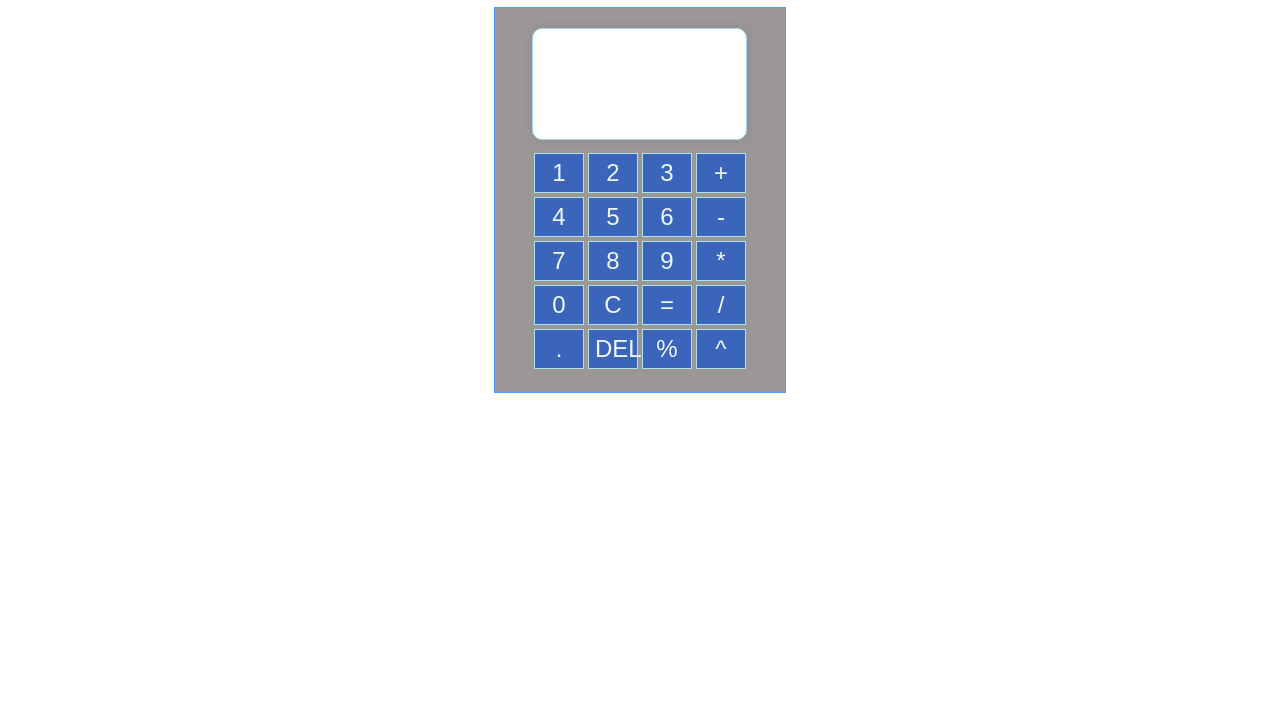
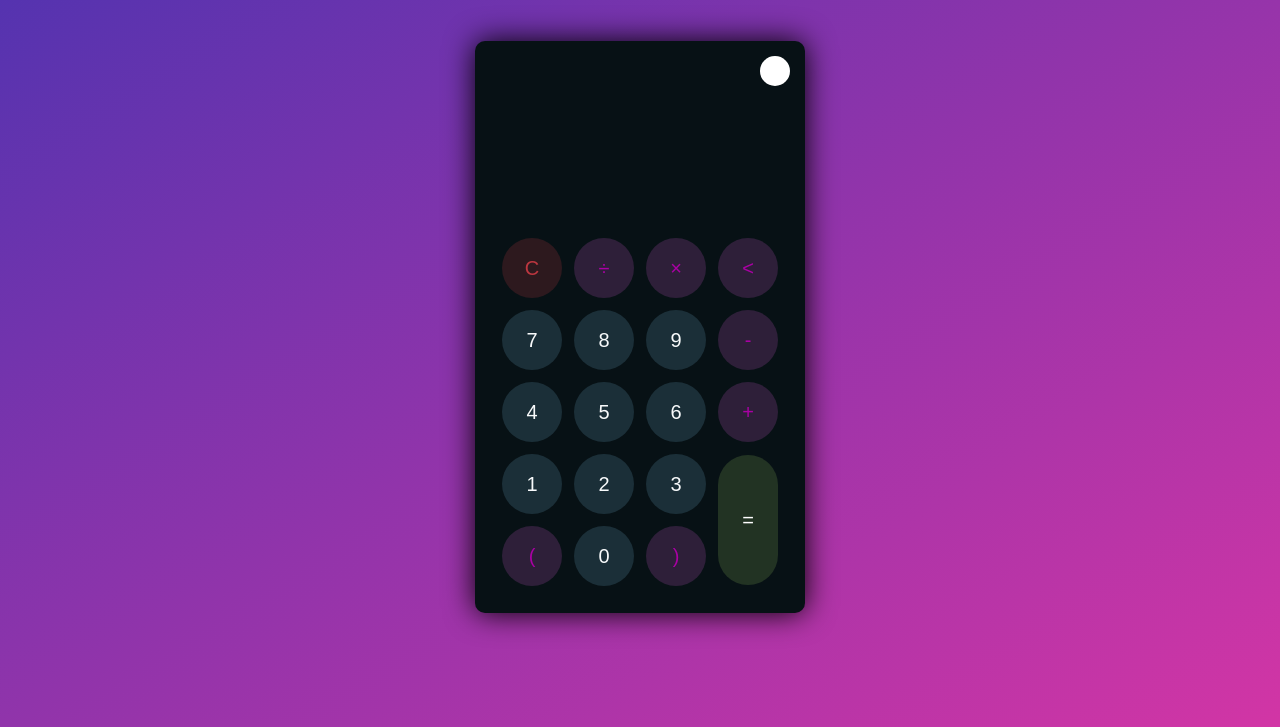
Before and after one commit to Ktuffuor/Calculator, a plain HTML site: page index.html in a window 1280 px wide. Shown: the part 73-800 px from the top of the page. Drawn offline with Linux system fonts and the light colour scheme.

Commit message:
Second Commit

```diff
--- a/index.html
+++ b/index.html
@@ -2,47 +2,55 @@
 <html lang="en">
 <head>
     <meta charset="UTF-8">
+    <meta http-equiv="X-UA-Compatible" content="IE=edge">
     <meta name="viewport" content="width=device-width, initial-scale=1.0">
-    <title>Calculator</title>
     <link rel="stylesheet" href="style.css">
+    <title>Title</title>
 </head>
 <body>
-    <h1 style="text-align: center;">Calculator</h1>
-    <form>
-        <input type="text" id="display" readonly>
+    <div class="container">
+        <div class="calculator dark">
+            <div class="theme-toggler active">
+                <i class="toggler-icon"></i>
+            </div>
+            <div class="display-screen">
+                <div id="display"></div>
+            </div>
+            <div class="buttons">
                 <table>
                     <tr>
-                <td><button>1</button></td>
-                <td><button>2</button></td>
-                <td><button>3</button></td>
-                <td><button>+</button></td>
+                        <td><button class="btn-operator" id="clear">C</button></td>
+                        <td><button class="btn-operator" id="/">&divide;</button></td>
+                        <td><button class="btn-operator" id="*">&times;</button></td>
+                        <td><button class="btn-operator" id="backspace"><</button></td>
                     </tr>
                     <tr>
-                <td><button>4</button></td>
-                <td><button>5</button></td>
-                <td><button>6</button></td>
-                <td><button>-</button></td>
+                        <td><button class="btn-number" id="7">7</button></td>
+                        <td><button class="btn-number" id="8">8</button></td>
+                        <td><button class="btn-number" id="9">9</button></td>
+                        <td><button class="btn-operator" id="-">-</button></td>
                     </tr>
                     <tr>
-                <td><button>7</button></td>
-                <td><button>8</button></td>
-                <td><button>9</button></td>
-                <td><button>*</button></td>
+                        <td><button class="btn-number" id="4">4</button></td>
+                        <td><button class="btn-number" id="5">5</button></td>
+                        <td><button class="btn-number" id="6">6</button></td>
+                        <td><button class="btn-operator" id="+">+</button></td>
                     </tr>
                     <tr>
-                <td><button>0</button></td>
-                <td><button>C</button></td>
-                <td><button>=</button></td>
-                <td><button>/</button></td>
+                        <td><button class="btn-number" id="1">1</button></td>
+                        <td><button class="btn-number" id="2">2</button></td>
+                        <td><button class="btn-number" id="3">3</button></td>
+                        <td rowspan="2"><button class="btn-equal" id="equal">=</button></td>
                     </tr>
                     <tr>
-                <td><button>.</button></td>
-                <td><button>DEL</button></td>
-                <td><button>%</button></td>
-                <td><button>^</button></td>
+                        <td><button class="btn-operator" id="(">(</button></td>
+                        <td><button class="btn-number" id="0">0</button></td>
+                        <td><button class="btn-operator" id=")">)</button></td>
                     </tr>
                 </table>
-    </form>
+            </div>
+        </div>
+    </div>
     <script src="script.js"></script>
 </body>
 </html>
--- a/script.js
+++ b/script.js
@@ -1,63 +1,30 @@
-const buttons = document.querySelectorAll('button');
-const display = document.getElementById('display');
+const display = document.querySelector("#display");
+const buttons = document.querySelectorAll("button");
 
-let currentNumber = '';
-let previousNumber = '';
-let operation = '';
-
-buttons.forEach(button => {
-    button.addEventListener('click', (event) => {
-        event.preventDefault();
-        const value = button.textContent;
-
-        if (value === 'C') {
-            currentNumber = '';
-            previousNumber = '';
-            operation = '';
-            display.value = '0'
-        } else if (value === '=') {
-            if(currentNumber && previousNumber && operation) {
-                const result = calculate(previousNumber, currentNumber, operation);
-                display.value = result;
-                currentNumber = result;
-                previousNumber = '';
-                operation = '';
-            }
-        } else if (value === '+' || value === '-' || value === '*' || value === '/' || value === '^' || value === '%') {
-            if (currentNumber) {
-                previousNumber = currentNumber;
-                currentNumber = '';
-                operation = value;
-            }
-        } else if (value === 'DEL') {
-            if(currentNumber) {
-                currentNumber = currentNumber.slice(0, -1);
-                display.value = currentNumber;
-            }
-        } else {
-            if (currentNumber.length < 10) {
-                currentNumber += value;
-                display.value = currentNumber;
-            }
-        }
-    });
+buttons.forEach((item) => {
+  item.onclick = () => {
+    if (item.id == "clear") {
+      display.innerText = "";
+    } else if (item.id == "backspace") {
+      let string = display.innerText.toString();
+      display.innerText = string.substr(0, string.length - 1);
+    } else if (display.innerText != "" && item.id == "equal") {
+      display.innerText = eval(display.innerText);
+    } else if (display.innerText == "" && item.id == "equal") {
+      display.innerText = "Empty!";
+      setTimeout(() => (display.innerText = ""), 2000);
+    } else {
+      display.innerText += item.id;
+    }
+  };
 });
 
-function calculate(previousNumber, currentNumber, operation) {
-    const num1 = parseFloat(previousNumber);
-    const num2 = parseFloat(currentNumber);
-
-    if (operation === '+') {
-        return num1 + num2;
-    } else if (operation === '-') {
-        return num1 - num2;
-    } else if (operation === '*') {
-        return num1 * num2;
-    } else if (operation === '/') {
-        return num1 / num2;
-    } else if (operation === '^') {
-        return Math.pow(num1, num2);
-    } else if (operation === '%') {
-        return num1 % num2;
-    }
-}
+const themeToggleBtn = document.querySelector(".theme-toggler");
+const calculator = document.querySelector(".calculator");
+const toggleIcon = document.querySelector(".toggler-icon");
+let isDark = true;
+themeToggleBtn.onclick = () => {
+  calculator.classList.toggle("dark");
+  themeToggleBtn.classList.toggle("active");
+  isDark = !isDark;
+};
--- a/style.css
+++ b/style.css
@@ -1,37 +1,162 @@
-form {
-    background-color: #9c9797;
-    width: 250px;
-    margin: 0 auto;
-    padding: 20px;
-    border: 1px solid #45a1f7;
-    border-radius: 0 0 10px rgba(0, 0, 0, 0.1);
+* {
+    padding: 0;
+    margin: 0;
+    box-sizing: border-box;
+    outline: 0;
+    transition: all 0.5s ease;
 }
 
-table {
-    width: 100%;
+body {
+    font-family: sans-serif;
+}
+
+a {
+    text-decoration: none;
+    color: #fff;
+}
+
+body {
+    background-image: linear-gradient( to bottom right, rgba(79,51,176,1.0),rgba(210,53,165));
+}
+
+.container {
+    height: 100vh;
+    width: 100vw;
+    display: grid;
+    place-items: center;
+}
+
+.calculator {
+    position: relative;
+    height: auto;
+    width: auto;
+    padding: 20px;
+    border-radius: 10px;
+    box-shadow: 0 0 30px #000;
+}
+
+.theme-toggler {
+    position: absolute;
+    top: 30px;
+    right: 30px;
+    color: #fff;
+    cursor: pointer;
+    z-index: 1;
+}
+
+.theme-toggler.active {
+    color: #333;
+}
+
+.theme-toggler.active::before {
+    background-color: #fff;
+}
+
+.theme-toggler::before {
+    content: '';
+    height: 30px;
+    width: 30px;
+    position: absolute;
+    top: 50%;
+    transform: translate(-50%, -50%);
+    border-radius: 50%;
+    background-color: #333;
+    z-index: -1;
+}
+
+#display {
+    margin: 0 10px;
+    height: 150px;
+    width: auto;
+    max-width: 270px;
     display: flex;
-    justify-content: center;
+    align-items: flex-end;
+    justify-content: flex-end;
+    font-size: 30px;
+    margin-bottom: 20px;
+    overflow-x: scroll;
+  }
+
+#display::-webkit-scrollbar {
+    display: block;
+    height: 3px;
 }
 
 button {
-    color: aliceblue;
-    width: 50px;
-    height: 40px;
-    background-color: rgb(59, 100, 187);
-    font-size: 24px;
+    height: 60px;
+    width: 60px;
+    border: 0;
+    border-radius: 30px;
+    margin: 5px;
+    font-size: 20px;
     cursor: pointer;
-    border: 1px solid rgb(174, 225, 238);
+    transition: all 200ms ease;
 }
 
-#display {
-    width: 45%;
-    height: 10px;
-    margin-bottom: 10px;
-    margin-left: 17px;
-    font-size: 36px;
-    text-align: right;
-    padding: 50px;
-    border: 1px solid #a5d7ee;
-    border-radius: 10px;
-    box-shadow: 0 0 10px rgba(0, 0, 0, 0.1);
+button:hover {
+    transform: scale(1.1);
 }
+
+button#equal {
+    height: 130px;
+}
+
+/* light theme */
+
+.calculator {
+    background-color: #fff;
+}
+
+.calculator #display {
+    color: #0a1e23;
+}
+
+.calculator button#clear {
+    background-color: #ffd5d8;
+    color: #f16d76;
+}
+
+.calculator button.btn-number {
+    background-color: #c3eaff;
+    color: #000000;
+}
+
+.calculator button.btn-operator {
+    background-color: #ffd0fb;
+    color: #f967f3;
+  }
+
+  .calculator button.btn-equal {
+    background-color: #adf9e7;
+    color: #000;
+  }
+
+  /* dark theme */
+
+  .calculator.dark {
+    background-color: #071115;
+  }
+
+  .calculator.dark #display {
+    color: #f8fafb;
+  }
+
+  .calculator.dark button#clear {
+    background-color: #2d191e;
+    color: #bd3740;
+  }
+
+  .calculator.dark button.btn-number {
+    background-color: #1b2f38;
+    color: #f8fafb;
+  }
+
+  .calculator.dark button.btn-operator {
+    background-color: #2e1f39;
+    color: #aa00a4;
+  }
+
+  .calculator.dark button.btn-equal {
+    background-color: #223323;
+    color: #ffffff;
+  }
```
Lines whose indentation alone changed are shown as unchanged.
